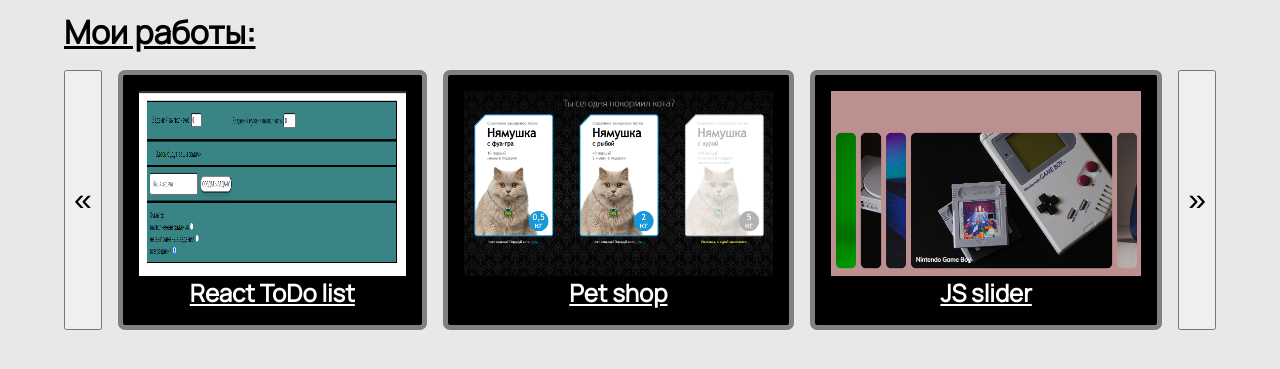
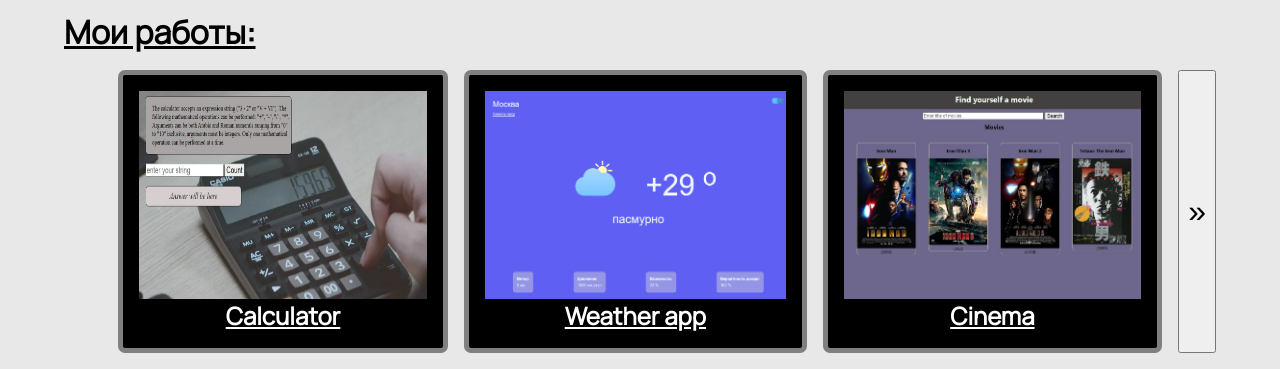
Before and after one commit to beliy-beret/my-resume, a React (Vite) app: page / in a window 1280 px wide. Shown: the part 771-1140 px from the top of the page. Built offline with nearby package versions, Linux system fonts and the light colour scheme.

Commit message:
add Snake project

```diff
--- a/src/components/Projects/Projects.js
+++ b/src/components/Projects/Projects.js
@@ -14,6 +14,7 @@
 import news from '../../assets/image/news.png';
 import samurai from '../../assets/image/samurai.png';
 import JSONPlaceholder from '../../assets/image/JsonPlaceholder.png';
+import snake from '../../assets/image/snake.png';
 
 const projectList = [
   {
@@ -88,10 +89,16 @@
     title: 'JSONPlaceholder project',
     url: 'https://jsonp-laceholder-1cv36q6m9-beliy-beret.vercel.app/',
   },
+  {
+    id: 13,
+    screenShot: snake,
+    title: 'Snake',
+    url: 'https://snake-i4kk3k2na-beliy-beret.vercel.app/',
+  }
 ];
 
 const Projects = () => {
-  const [activeSlide, setActiveSlide] = useState(2);
+  const [activeSlide, setActiveSlide] = useState(1);
   const projectPerSlide = 3;
   const numberOfSlides = Math.ceil(projectList.length / projectPerSlide);
   const lastProjectIndex = activeSlide * projectPerSlide;
```
